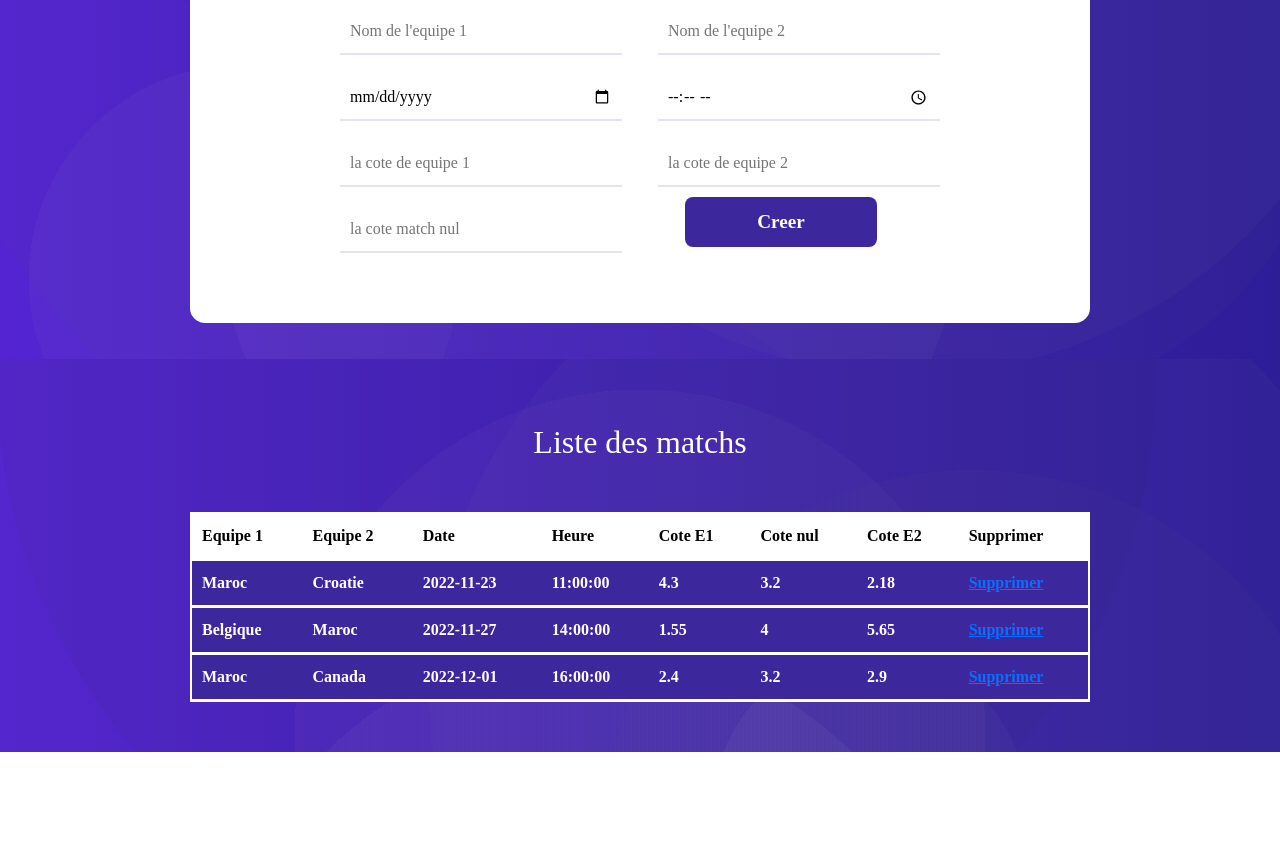
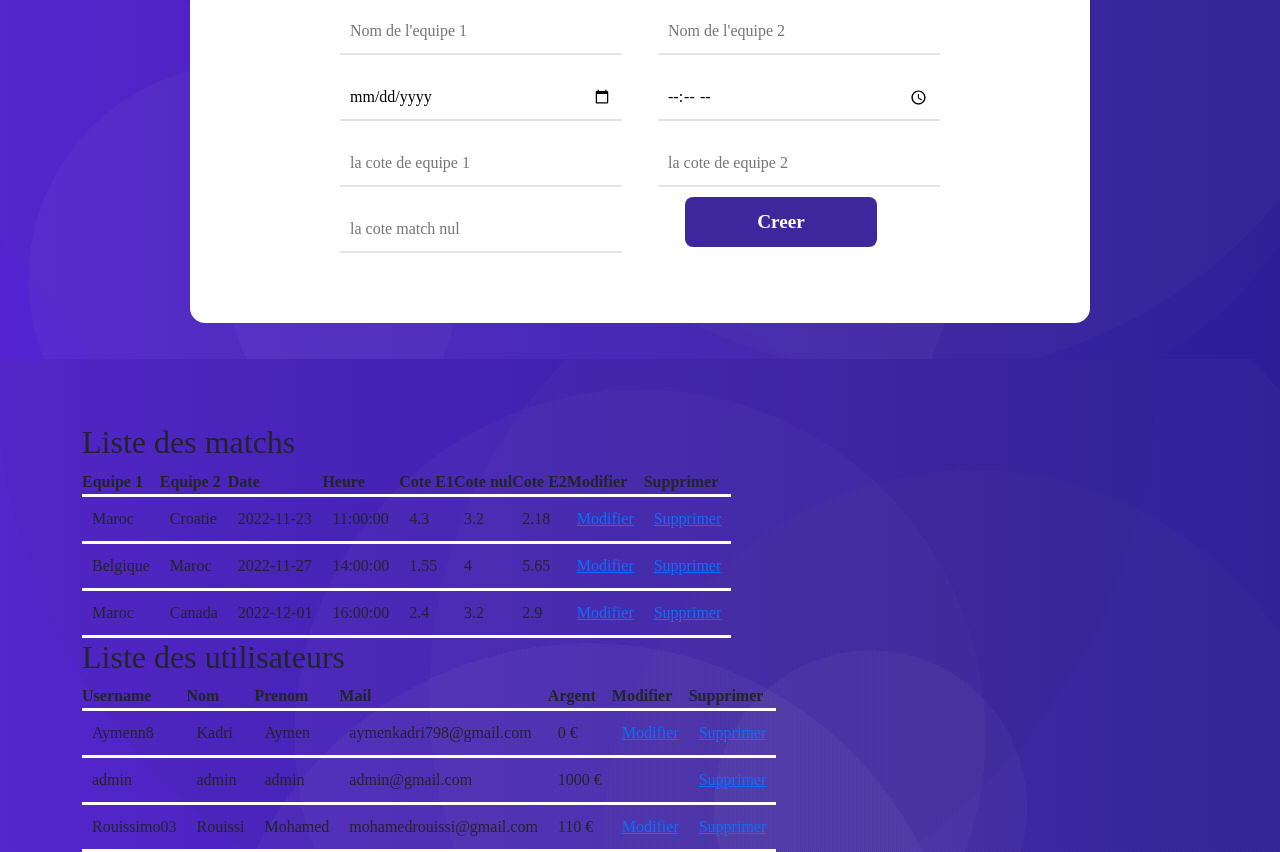
Before and after one commit to aymendev8/Binamax, a PHP site: page /staffmenu.php in a window 1280 px wide. Shown: the part 441-1293 px from the top of the page. Before the commit the page ends 1193 px from the top, so only its background shows below. Run offline with PHP 8.4, Linux system fonts and the light colour scheme; a user stored in the database is signed in; data comes from the database, SQL or seed files in the repository.

Commit message:
Ajout Creer un match + Liste des users + Liste des match + modif et supr match et users

```diff
--- a/staffmenu.php
+++ b/staffmenu.php
@@ -26,7 +26,7 @@ if (isset($_POST["equipe1"])) {
 <link rel="stylesheet" href="Styles/edit.css">
 <link rel="stylesheet" href="Styles/staffmenu.css">
 <br>
-            <section id ="edit">
+            <section id="edit">
             <div class="container">
                 <div class="title">
                     <h2>Creer un match</h2>
@@ -39,10 +39,10 @@ if (isset($_POST["equipe1"])) {
                     <input type="int" name="cote_equipe1"  placeholder="la cote de equipe 1" required>
                     <input type="int" name="cote_equipe2"  placeholder="la cote de equipe 2" required>
                     <input type="int" name="cote_nul"  placeholder="la cote match nul " required>
-                    <button type="submit" name="submit">Creer</button>
+                    <button type="submit" name="submit" id="creer">Creer</button>
                 </form>
             </section>
-        <section id="list_match">
+        <section class="liste">
             <div class="container">
                 <div class="title">
                     <h2>Liste des matchs</h2>
@@ -56,6 +56,7 @@ if (isset($_POST["equipe1"])) {
                         <th>Cote E1</th>
                         <th>Cote nul</th>
                         <th>Cote E2</th>
+                        <th>Modifier</th>
                         <th>Supprimer</th>
                     </tr>
                     <?php
@@ -70,6 +71,7 @@ if (isset($_POST["equipe1"])) {
                         echo "<td>" . $match["cote_equipe1"] . "</td>";
                         echo "<td>" . $match["cote_nul"] . "</td>";
                         echo "<td>" . $match["cote_equipe2"] . "</td>";
+                        echo "<td><a href='modifier_match.php?id=" . $match["ID"] . "'>Modifier</a></td>";
                         echo "<td><a href='supprimer_match.php?id=" . $match["ID"] . "'>Supprimer</a></td>";
                         echo "</tr>";
                     }
@@ -77,4 +79,42 @@ if (isset($_POST["equipe1"])) {
                 </table>
             </div>
         </section>
+        <section class="liste">
+            <div class="container">
+                <div class="title">
+                    <h2>Liste des utilisateurs</h2>
+                </div>
+                <table class ="tableau">
+                    <tr>
+                        <th>Username</th>
+                        <th>Nom</th>
+                        <th>Prenom</th>
+                        <th>Mail</th>
+                        <th>Argent</th>
+                        <th>Modifier</th>
+                        <th>Supprimer</th>
+                    </tr>
+                    <?php
+                    $req = $bdd->prepare("SELECT * FROM utilisateurs");
+                    $req->execute();
+                    while ($user = $req->fetch()) {
+                        echo "<tr>";
+                        echo "<td>" . $user["username"] . "</td>";
+                        echo "<td>" . $user["nom"] . "</td>";
+                        echo "<td>" . $user["prenom"] . "</td>";
+                        echo "<td>" . $user["mail"] . "</td>";
+                        echo "<td>" . $user["argent"] . ' €' ."</td>";
+                        // empecher la modification d'un admin
+                        if ($user["administrateur"] == 0) {
+                        echo "<td><a href='modifier_utilisateurs.php?id=" . $user["ID"] . "'>Modifier</a></td>";
+                        } else {
+                            echo "<td></td>";
+                        }
+                        echo "<td><a href='modifier_utilisateurs.php?id=" . $user["ID"] . "'>Supprimer</a></td>";
+                        echo "</tr>";
+                    }
+                    ?>
+                </table>
+            </div>
+        </section>
 </div>
```
